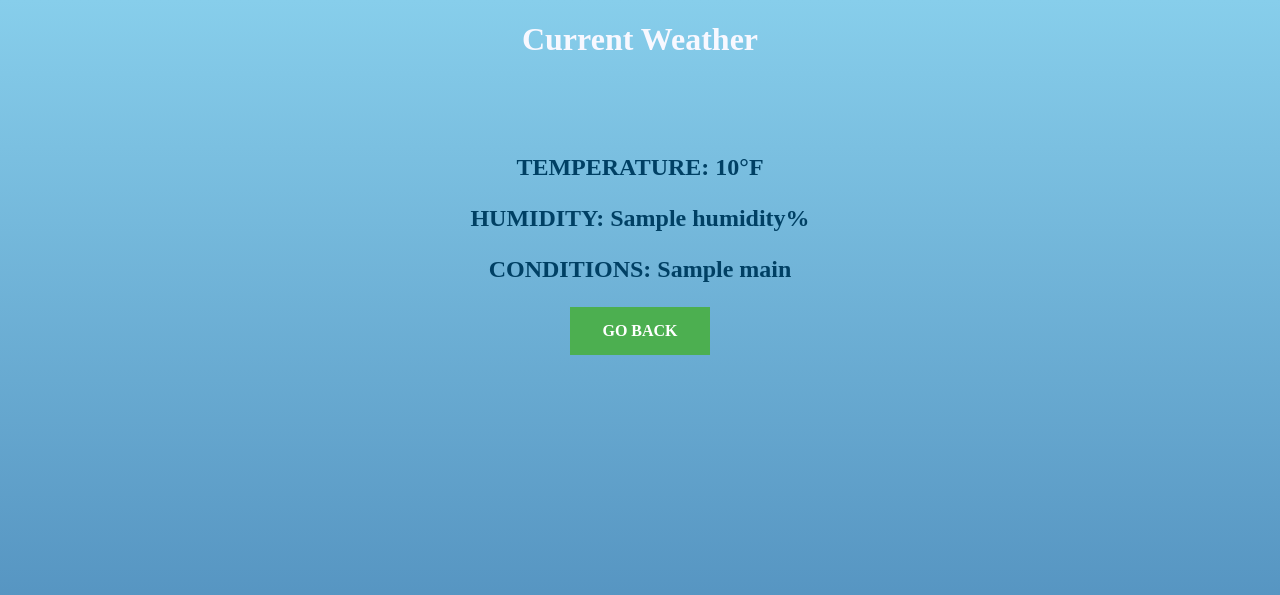
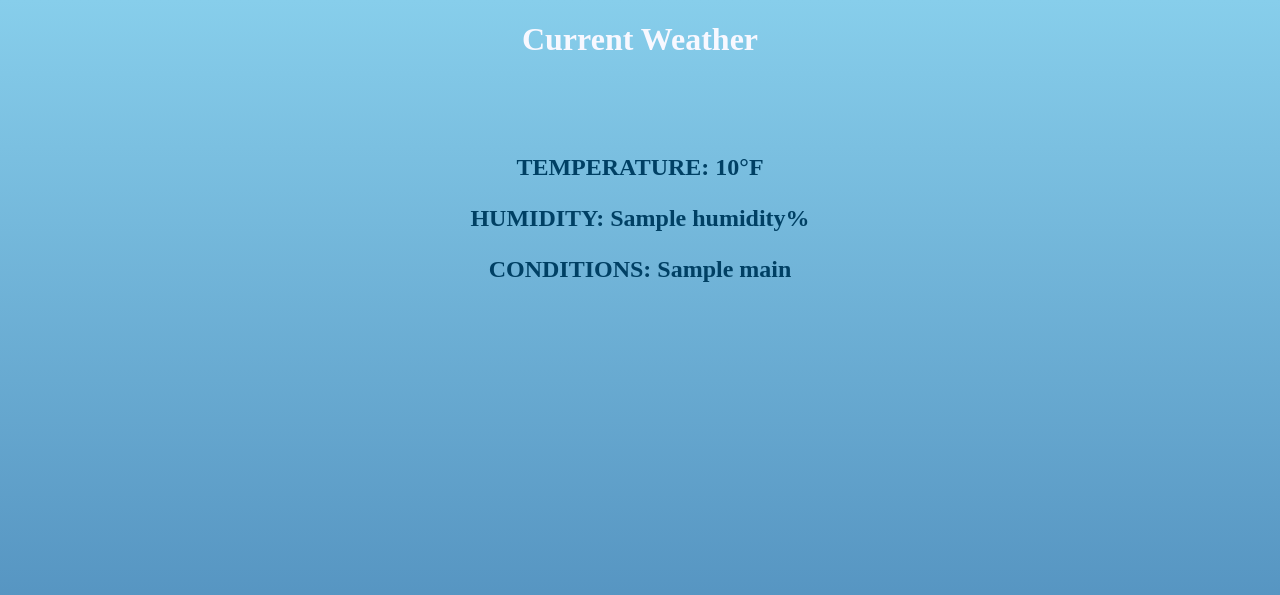
Before and after one commit to Tuck7337/Project3-Take-3, a Flask app: template final-project/weather_app/templates/weather.html in a window 1280 px wide. Shown: the top 595 px of the page. Run offline with Flask 2, Linux system fonts and the light colour scheme; the template is opened without the code that fills it: most values are stand-ins (such as "Sample title", 1, 10 or a date in 2020).

Commit message:
uncommit from demo

```diff
--- a/final-project/weather_app/templates/weather.html
+++ b/final-project/weather_app/templates/weather.html
@@ -20,7 +20,7 @@
       text-align: center;
     }
 
-    .button {
+     /* .button {
       background-color: #4CAF50;
       border: none;
       color: white;
@@ -29,7 +29,7 @@
       text-decoration: none;
       display: inline-block;
       font-size: 16px;
-    }
+    }  */
 
   </style>
 </head>
@@ -40,7 +40,7 @@
     <p>TEMPERATURE: {{ weather_data.main.temp|round|int }}&deg;F</p>
     <p>HUMIDITY: {{ weather_data.main.humidity }}%</p>
     <p>CONDITIONS: {{ weather_data.weather[0].main }}</p>
-    <p><a href="{{ url_for('index') }}" class="button">GO BACK</a></p>
+    <!-- <p><a href="{{ url_for('index') }}" class="button">GO BACK</a></p> -->
   </h2>
 </body>
 
```
